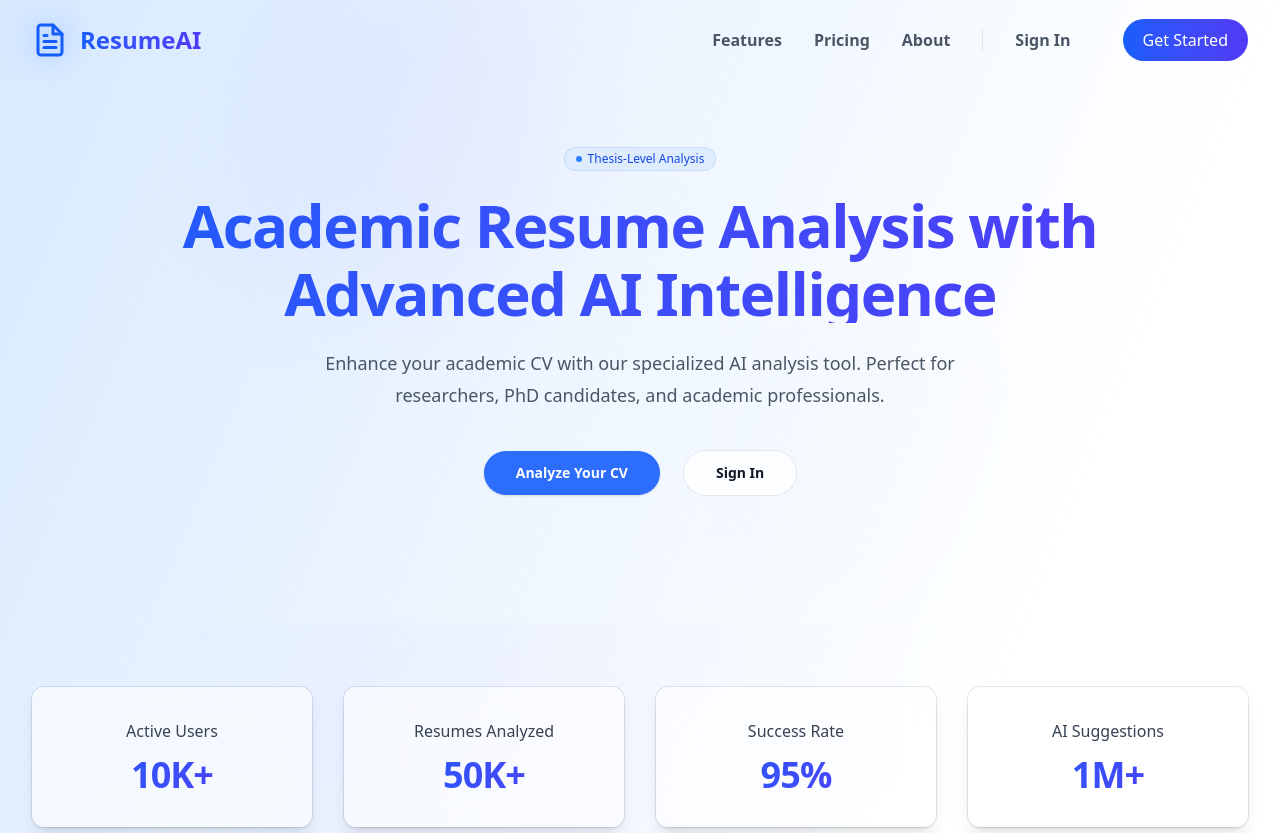
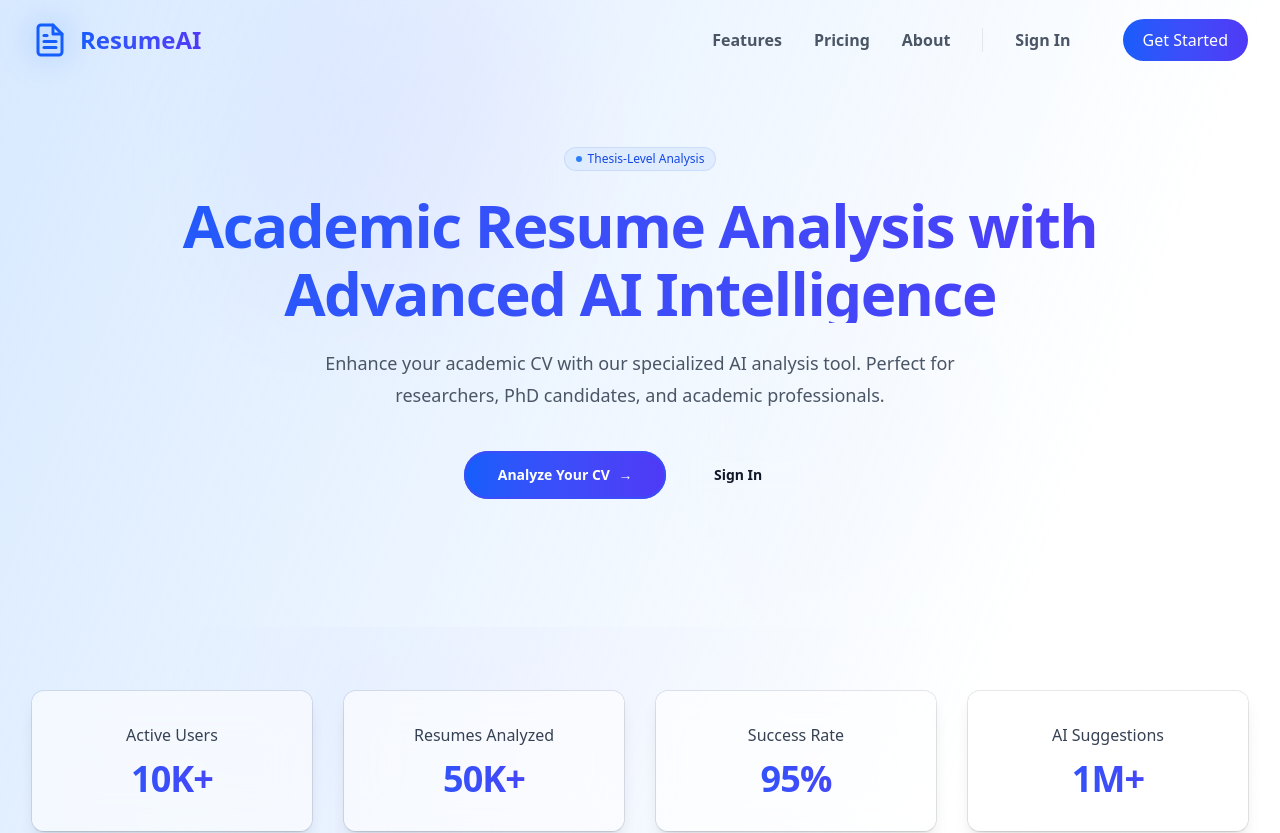
Before and after one commit to olti18/resume-analyzer-ui, a React (Vite) app: page / in a window 1280 px wide. Shown: the top 833 px of the page. Built offline with nearby package versions, Linux system fonts and the light colour scheme.

Commit message:
Update overall Structure

```diff
--- a/src/components/LandingPage.jsx
+++ b/src/components/LandingPage.jsx
@@ -8,10 +8,14 @@ export default function LandingPage() {
       <Navbar />
       {/* Hero Section */}
       <div className="relative px-6 lg:px-8 overflow-hidden pt-16">
-        {/* Enhanced Gradient Blobs */}
+        {/* Enhanced Gradient Background */}
         <div className="absolute inset-0 -z-10">
           <div className="absolute right-1/2 bottom-0 -mb-8 -mr-96 w-[300px] h-[300px] transform-gpu blur-3xl bg-gradient-to-r from-blue-200/60 to-indigo-300/60 opacity-70 animate-blob"></div>
           <div className="absolute left-1/2 top-0 -ml-96 -mt-8 w-[300px] h-[300px] transform-gpu blur-3xl bg-gradient-to-r from-indigo-200/60 to-purple-300/60 opacity-70 animate-blob animation-delay-2000"></div>
+          {/* Simplified pattern background */}
+          <div className="absolute inset-0">
+            <div className="absolute inset-0 bg-[url('/pattern.svg')] bg-repeat opacity-20"></div>
+          </div>
         </div>
 
         <motion.div
@@ -66,25 +70,45 @@ export default function LandingPage() {
               professionals.
             </motion.p>
 
+            {/* Enhanced CTA Buttons */}
             <motion.div
               initial={{ opacity: 0, y: 20 }}
               animate={{ opacity: 1, y: 0 }}
               transition={{ delay: 0.8 }}
-              className="mt-10 flex gap-x-6 justify-center"
+              className="mt-10 flex flex-col sm:flex-row gap-4 justify-center items-center"
             >
               <Link
                 to="/register"
-                className="group relative rounded-full bg-blue-600 px-8 py-3 text-sm font-semibold text-white shadow-sm hover:bg-blue-500 focus-visible:outline focus-visible:outline-2 focus-visible:outline-offset-2 focus-visible:outline-blue-600 transition-all duration-300"
+                className="group relative rounded-full bg-gradient-to-r from-blue-600 to-indigo-600 p-0.5 overflow-hidden"
               >
-                <span className="absolute inset-0 rounded-full bg-white/10 group-hover:scale-110 transition-transform duration-300"></span>
-                Analyze Your CV
+                <span className="absolute inset-[-1000%] animate-[spin_2s_linear_infinite] bg-gradient-to-r from-blue-600 to-indigo-600" />
+                <span className="inline-flex h-full w-full items-center justify-center rounded-full bg-gradient-to-r from-blue-600 to-indigo-600 px-8 py-3 text-sm font-semibold text-white backdrop-blur-3xl transition-all duration-300 group-hover:bg-transparent">
+                  Analyze Your CV
+                  <motion.span
+                    className="ml-2"
+                    animate={{ x: [0, 3, 0] }}
+                    transition={{ duration: 1.5, repeat: Infinity }}
+                  >
+                    →
+                  </motion.span>
+                </span>
               </Link>
+
               <Link
                 to="/login"
-                className="group relative rounded-full bg-white/80 backdrop-blur-sm px-8 py-3 text-sm font-semibold text-gray-900 ring-1 ring-gray-200 hover:ring-gray-300 transition-all duration-300"
+                className="group relative rounded-full px-8 py-3 text-sm font-semibold backdrop-blur-sm transition-all duration-300"
               >
-                <span className="absolute inset-0 rounded-full bg-gradient-to-r from-blue-50 to-indigo-50 opacity-0 group-hover:opacity-100 transition-opacity duration-300"></span>
-                Sign In
+                <span className="absolute inset-0 rounded-full bg-gradient-to-r from-blue-50 to-indigo-50 opacity-0 group-hover:opacity-100 transition-opacity duration-300" />
+                <span className="relative flex items-center justify-center text-gray-900">
+                  Sign In
+                  <motion.span
+                    className="ml-2 opacity-0 group-hover:opacity-100 transition-opacity duration-300"
+                    animate={{ x: [0, 3, 0] }}
+                    transition={{ duration: 1.5, repeat: Infinity }}
+                  >
+                    →
+                  </motion.span>
+                </span>
               </Link>
             </motion.div>
           </div>
@@ -579,7 +603,7 @@ const features = [
         viewBox="0 0 20 20"
         fill="currentColor"
       >
-        <path d="M5.433 13.917l1.262-3.155A4 4 0 017.58 9.42l6.92-6.918a2.121 2.121 0 013 3l-6.92 6.918c-.383.383-.84.685-1.343.886l-3.154 1.262a.5.5 0 01-.65-.65z" />
+        <path d="M5.433 13.917l1.262-3.155A4 4 0 007.58 9.42l6.92-6.918a2.121 2.121 0 013 3l-6.92 6.918c-.383.383-.84.685-1.343.886l-3.154 1.262a.5.5 0 01-.65-.65z" />
         <path d="M3.5 5.75c0-.69.56-1.25 1.25-1.25H10A.75.75 0 0010 3H4.75A2.75 2.75 0 002 5.75v9.5A2.75 2.75 0 004.75 18h9.5A2.75 2.75 0 0017 15.25V10a.75.75 0 00-1.5 0v5.25c0 .69-.56 1.25-1.25 1.25h-9.5c-.69 0-1.25-.56-1.25-1.25v-9.5z" />
       </svg>
     ),
```
Also changed, not shown: public/pattern.svg (added).
